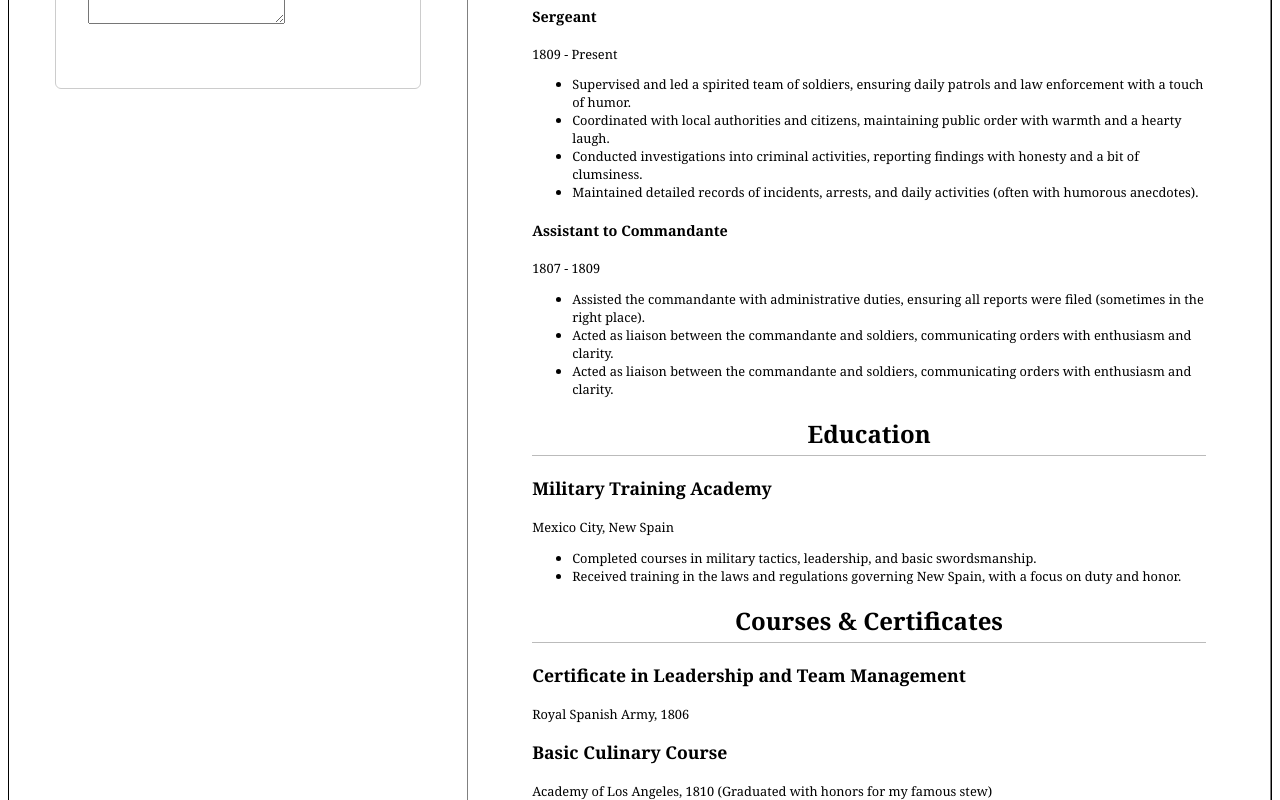
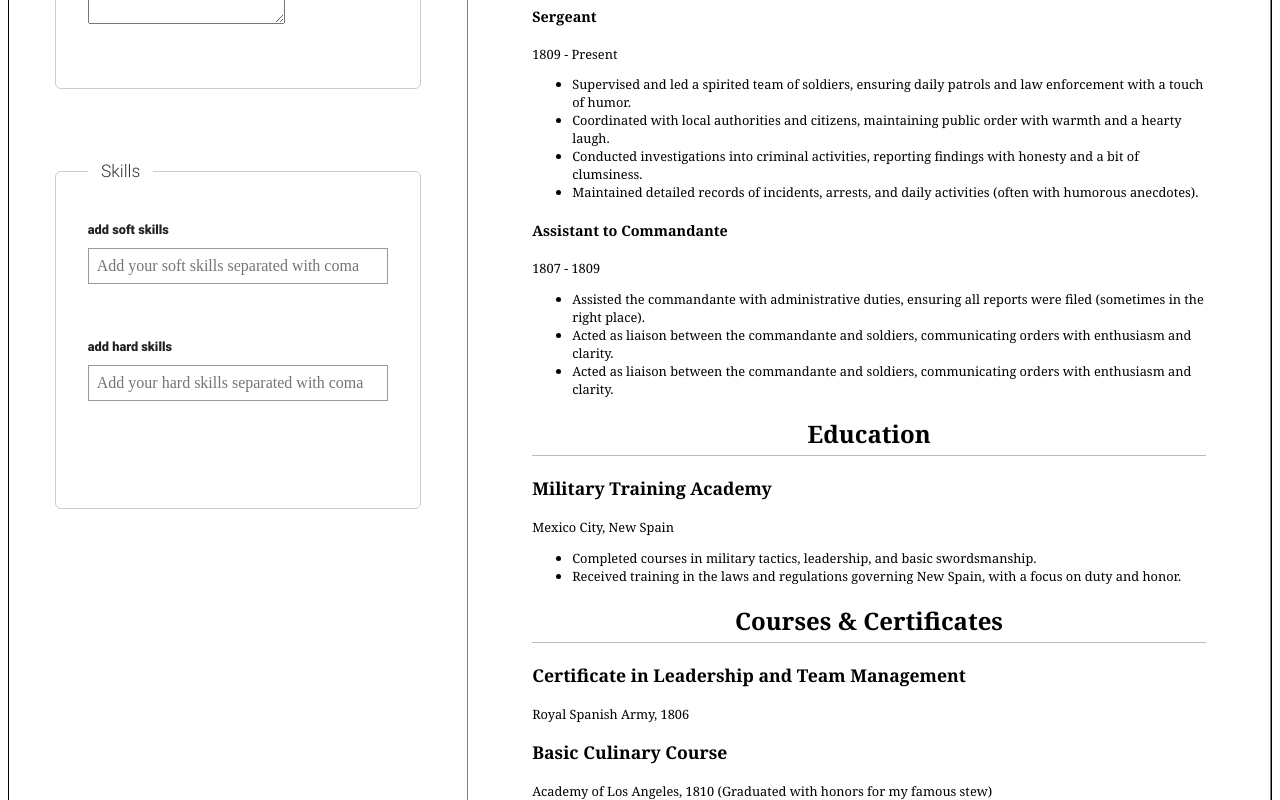
Before and after one commit to tomason182/first-react-app, a React (Vite) app: page / in a window 1280 px wide. Shown: the part 820-1620 px from the top of the page. Built offline with nearby package versions, Linux system fonts and the light colour scheme.

Commit message:
add Skills component

```diff
--- a/src/components/Content.jsx
+++ b/src/components/Content.jsx
@@ -1,5 +1,6 @@
 import PersonalInfo from "./PersonalInfo";
 import Summary from "./Summary";
+import Skills from "./Skills";
 import ResumeContainer from "./ResumenContainer.jsx";
 import "../styles/form-style.css";
 import { useState } from "react";
@@ -12,6 +13,7 @@ export default function Content() {
     social: "",
     region: "",
     summary: "",
+    softSkills: "",
   });
 
   const defaultInfo = {
@@ -40,7 +42,8 @@ export default function Content() {
         <Summary
           personalInfo={personalInfo}
           handlePersonalInfo={handlePersonalInfo}
-        ></Summary>
+        />
+        <Skills />
       </div>
       <ResumeContainer personalInfo={personalInfo} defaultInfo={defaultInfo} />
     </div>
--- /dev/null
+++ b/src/components/Skills.jsx
@@ -0,0 +1,25 @@
+export default function Skills() {
+  return (
+    <>
+      <form action="" method="get" className="form skills">
+        <fieldset>
+          <legend>Skills</legend>
+          <label htmlFor="soft-skills">add soft skills</label>
+          <input
+            type="text"
+            name="soft-skills"
+            placeholder="Add your soft skills separated with coma"
+          />
+          <div className="button-container"></div>
+          <label htmlFor="hard-skills">add hard skills</label>
+          <input
+            type="text"
+            name="hard-skills"
+            placeholder="Add your hard skills separated with coma"
+          />
+          <div className="button-container"></div>
+        </fieldset>
+      </form>
+    </>
+  );
+}
```
Also changed, not shown: src/components/ResumeSummary.jsx (+11 -0 lines), src/components/Summary.jsx (+9 -0 lines).
